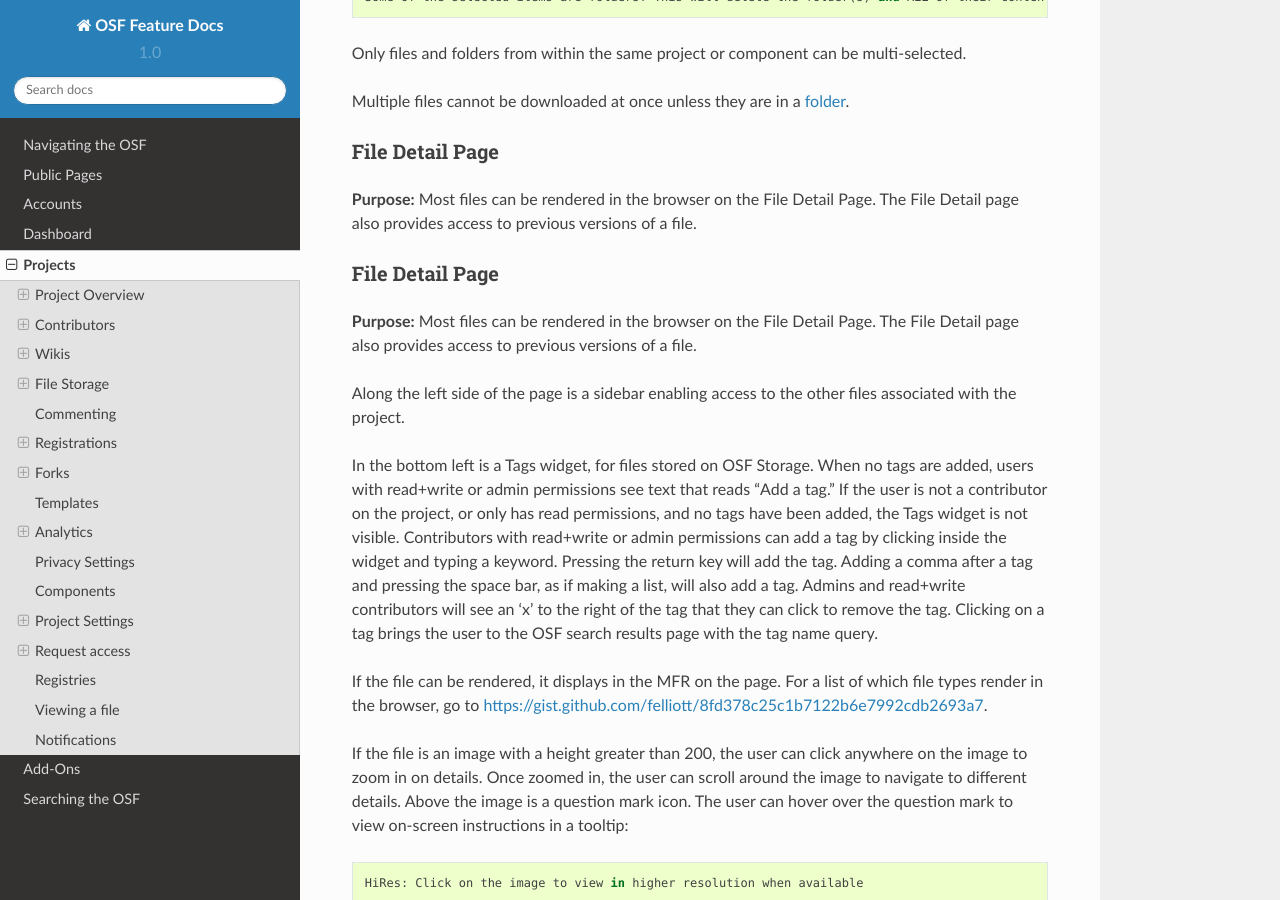
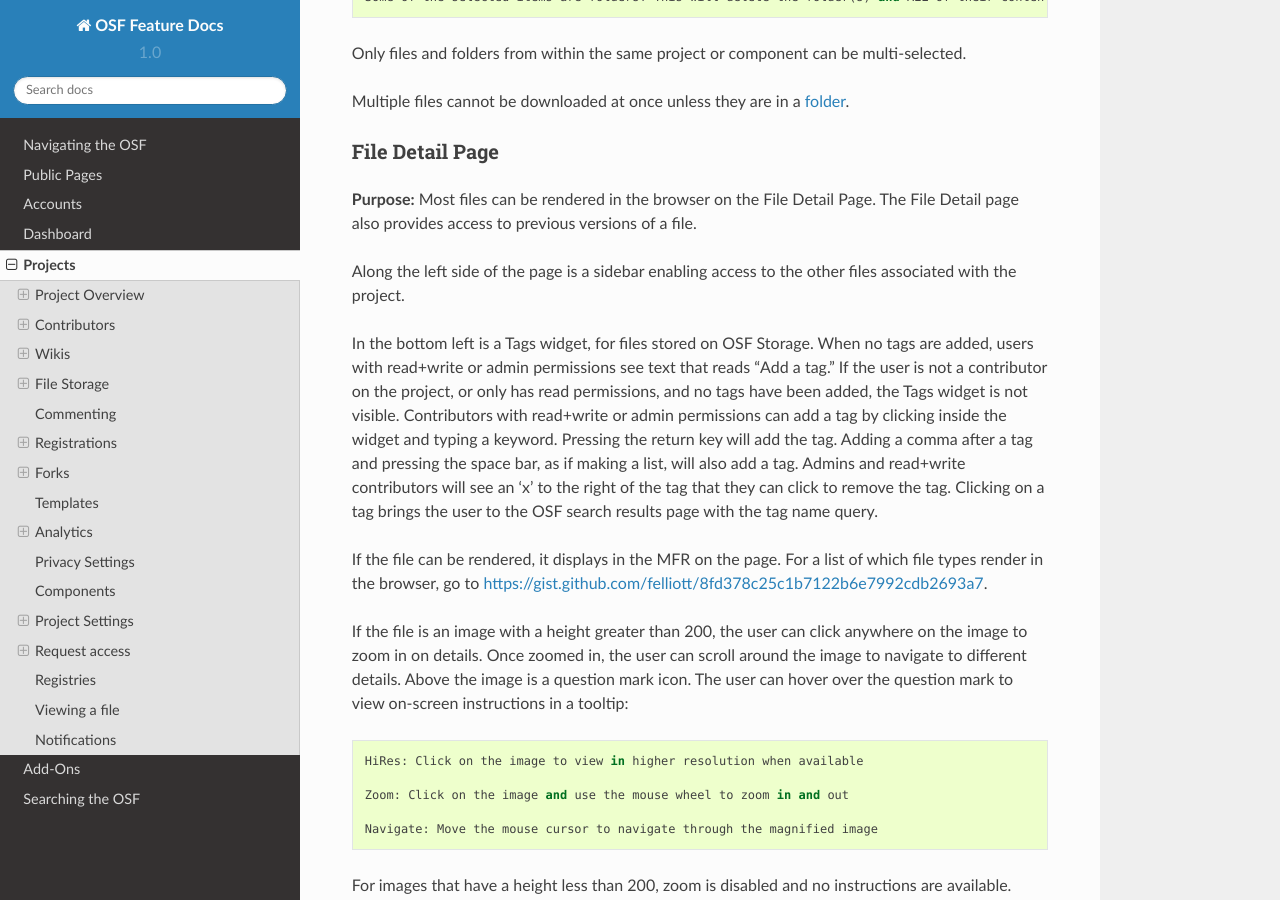
Before and after one commit to CenterForOpenScience/OSFDocs, a Sphinx documentation site: the page built from docs/projects/projects_index.rst, in a window 1280 px wide and 900 px high, scrolled down 39502 px. Built offline with Sphinx 7.4.7 and the Read the Docs theme 2.0.0, drawn with Linux system fonts in a browser that asks for light colours.

Commit message:
Removed duplicated text

```diff
--- a/docs/projects/include/storage.rst
+++ b/docs/projects/include/storage.rst
@@ -188,11 +188,6 @@ File Detail Page
 
 **Purpose:** Most files can be rendered in the browser on the File Detail Page. The File Detail page also provides access to previous versions of a file.
 
-File Detail Page
-----------------
-
-**Purpose:** Most files can be rendered in the browser on the File Detail Page. The File Detail page also provides access to previous versions of a file.
-
 Along the left side of the page is a sidebar enabling access to the other files associated with the project.
 
 In the bottom left is a Tags widget, for files stored on OSF Storage. When no tags are added, users with read+write or admin permissions see text that reads “Add a tag.” If the user is not a contributor on the project, or only has read permissions, and no tags have been added, the Tags widget is not visible.
```
